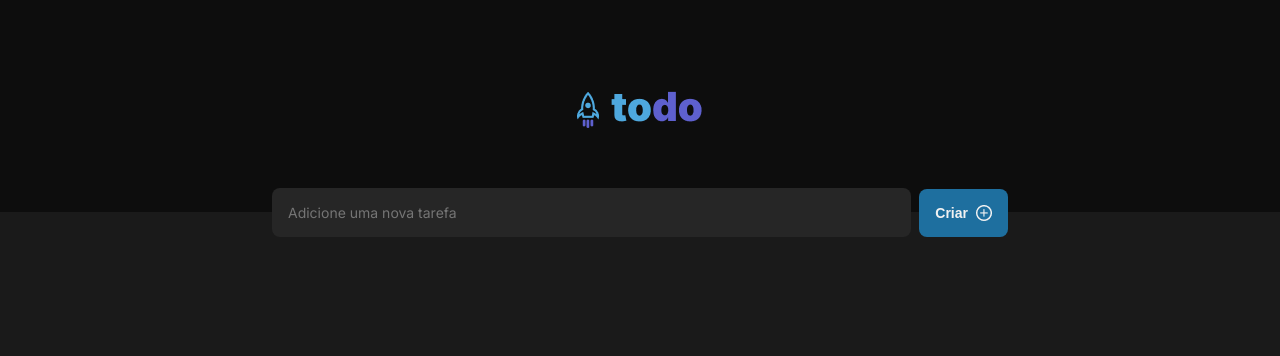
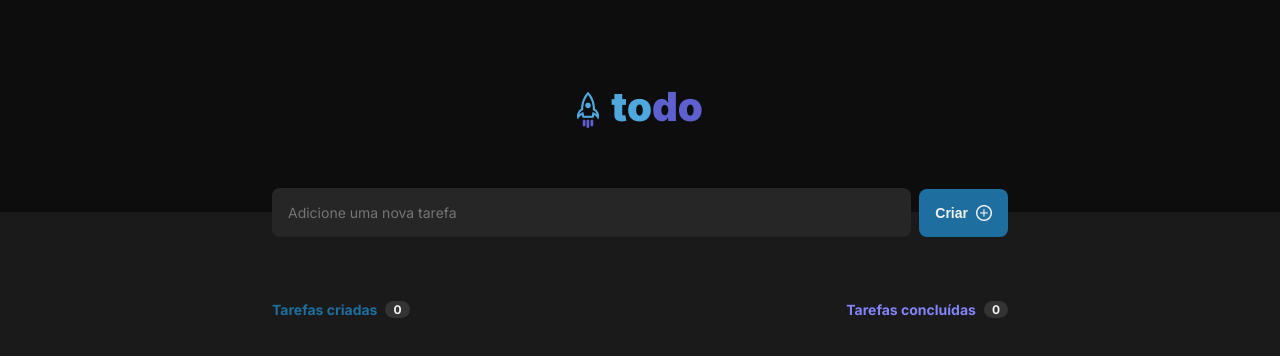
Before and after one commit to jmichel-dev/ignite-challenge-todo-app, a React (Vite) app: page / in a window 1280 px wide. Shown: the top 356 px of the page. Built offline with nearby package versions, Linux system fonts and the light colour scheme.

Commit message:
created header for todo list

```diff
--- a/src/App.tsx
+++ b/src/App.tsx
@@ -1,4 +1,5 @@
 import { Header } from "./components/Header";
+import { ListTodo } from "./components/ListTodo";
 import { NewTodoForm } from "./components/NewTodoForm";
 import "./styles/global.css";
 
@@ -7,6 +8,7 @@ function App() {
     <>
       <Header />
       <NewTodoForm />
+      <ListTodo />
     </>
   );
 }
--- /dev/null
+++ b/src/components/ListTodo/ListTodo.module.css
@@ -0,0 +1,37 @@
+.container {
+  width: 100%;
+  max-width: 73.6rem;
+  margin: 0 auto;
+  margin-top: 6.4rem;
+}
+
+.header {
+  display: flex;
+  align-items: center;
+  justify-content: space-between;
+}
+
+.content {
+  display: flex;
+  align-items: center;
+  gap: 0.8rem;
+}
+
+.created {
+  color: var(--blue-dark);
+  font-weight: 700;
+}
+
+.done {
+  color: var(--purple);
+  font-weight: 700;
+}
+
+.badge {
+  font-size: 1.2rem;
+  font-weight: 700;
+  padding: 0.1rem 0.8rem;
+  border-radius: 1000px;
+  background-color: var(--gray-400);
+  color: var(--gray-100);
+}
--- /dev/null
+++ b/src/components/ListTodo/index.tsx
@@ -0,0 +1,18 @@
+import styles from "./ListTodo.module.css";
+
+export const ListTodo: React.FC = () => {
+  return (
+    <div className={styles.container}>
+      <header className={styles.header}>
+        <div className={styles.content}>
+          <span className={styles.created}>Tarefas criadas</span>
+          <span className={styles.badge}>0</span>
+        </div>
+        <div className={styles.content}>
+          <span className={styles.done}>Tarefas concluídas</span>
+          <span className={styles.badge}>0</span>
+        </div>
+      </header>
+    </div>
+  );
+};
```
